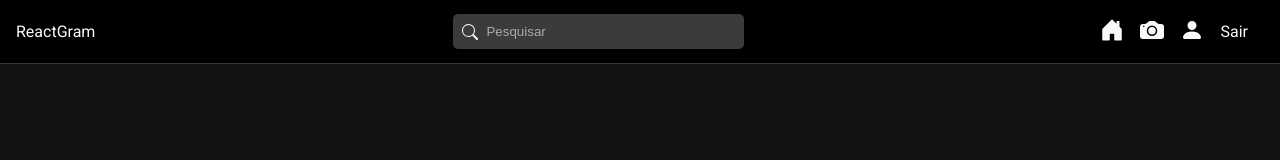
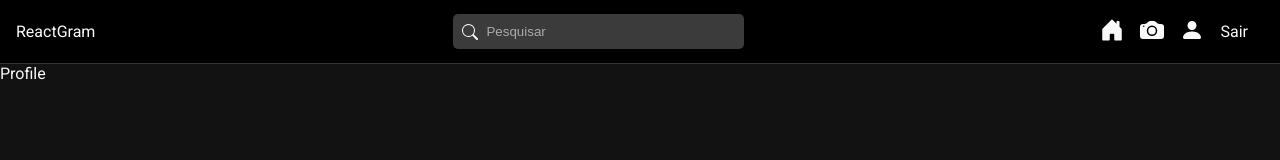
Before and after one commit to alexandrerogeriosn93/project-react-reactgram, a React (Vite) app in the folder frontend/: page /users/1 in a window 1280 px wide. Before the commit this address had no page. Shown: the top 160 px of the page. Built offline with nearby package versions, Linux system fonts and the light colour scheme; sample sign-in values are in the browser's storage.

Commit message:
feat: create component Profile

```diff
--- a/frontend/src/App.jsx
+++ b/frontend/src/App.jsx
@@ -8,6 +8,7 @@ import Login from "./pages/Auth/Login";
 import Register from "./pages/Auth/Register";
 import EditProfile from "./pages/EditProfile/EditProfile";
 import Home from "./pages/Home/Home";
+import Profile from "./pages/Profile/Profile";
 
 function App() {
   const { auth, loading } = useAuth();
@@ -31,6 +32,10 @@ function App() {
               element={auth ? <EditProfile /> : <Navigate to="/login" />}
             />
             <Route
+              path="/users/:id"
+              element={auth ? <Profile /> : <Navigate to="/login" />}
+            />
+            <Route
               path="/login"
               element={!auth ? <Login /> : <Navigate to="/" />}
             />
--- /dev/null
+++ b/frontend/src/pages/Profile/Profile.jsx
@@ -0,0 +1,14 @@
+import { useEffect, useRef, useState } from "react";
+import { BsFillEyeFill, BsPencilFill, BsXLg } from "react-icons/bs";
+import { useDispatch, useSelector } from "react-redux";
+import { Link, useParams } from "react-router-dom";
+
+import Message from "../../components/Message/Message";
+import { uploads } from "../../utils/config";
+import "./Profile.css";
+
+const Profile = () => {
+  return <div>Profile</div>;
+};
+
+export default Profile;
```
Also changed, not shown: frontend/src/pages/Profile/Profile.css (added).
